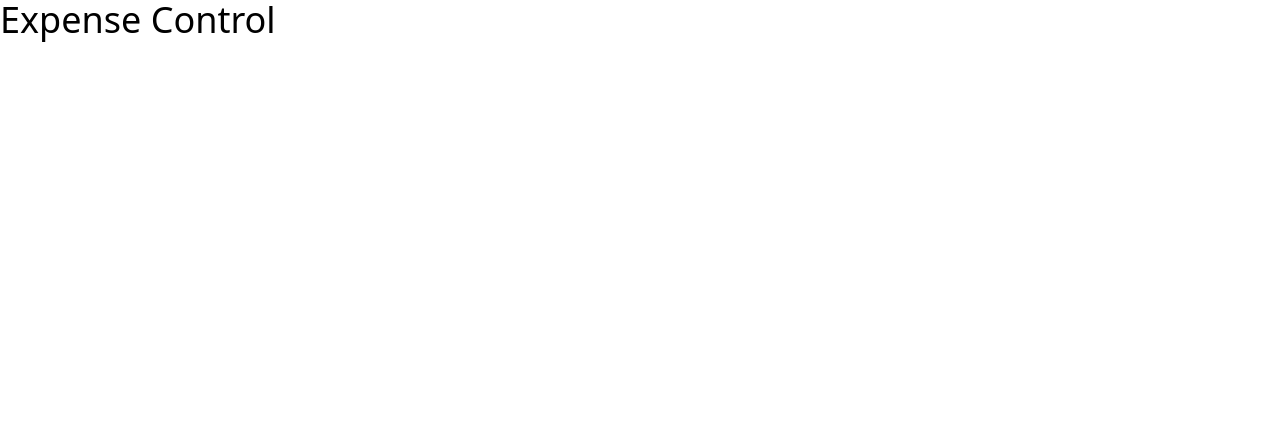
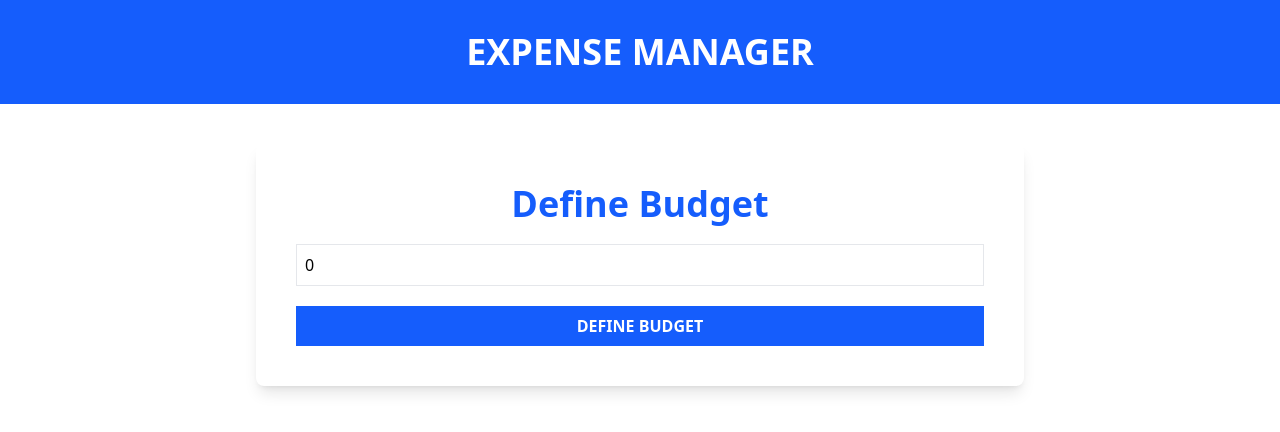
Before and after one commit to GilpiDv/expense-control, a React (Vite) app: page / in a window 1280 px wide. Shown: the top 432 px of the page. Built offline with nearby package versions, Linux system fonts and the light colour scheme.

Commit message:
create basic form

```diff
--- a/src/App.tsx
+++ b/src/App.tsx
@@ -1,10 +1,22 @@
+import BudgetForm from "./components/BudgetForm"
+
 function App() {
 
-  return (
-    <>
-      <h1 className="text-4xl">Expense Control</h1>
-    </>
-  )
+    return (
+        <>
+            <header className="bg-blue-600 py-8 max-h72">
+                <h1 className="uppercase text-center font-black text-4xl text-white">
+                    Expense Manager
+                </h1>
+            </header>
+
+            <div className="max-w-3xl mx-auto bg-white shadow-lg rounded-lg mt-10 p-10">
+                <BudgetForm
+
+                />
+            </div>
+        </>
+    )
 }
 
 export default App
--- /dev/null
+++ b/src/components/BudgetForm.tsx
@@ -0,0 +1,38 @@
+import { useState, useSyncExternalStore, type ChangeEvent } from 'react'
+
+export default function BudgetForm() {
+
+    const [budget, setBudget] = useState(0);
+
+    const handleChange = (e: ChangeEvent<HTMLInputElement>) => {
+        setBudget(Number(e.target.value));
+    }
+
+    return (
+        <form className="space-y-5">
+            <div className='flex flex-col space-y-5'>
+                <label htmlFor="budget" className='text-4xl text-blue-600 font-bold text-center'>
+                    Define Budget
+                </label>
+                <input
+                    type="text"
+                    className='w-full bg-white border border-gray-200 p-2'
+                    placeholder='Define your budget'
+                    name='budget'
+                    value={budget}
+                    onChange={(e) => {
+                        const value = e.target.value;
+                        if (/^\d*$/.test(value)) {
+                            handleChange(e); // Only update if it's a valid number
+                        }
+                    }}
+                />
+            </div>
+            <input
+                type="submit"
+                value="Define Budget"
+                className='bg-blue-600 hover:bg-blue-700 cursor-pointer w-full p-2 text-white font-black uppercase'
+            />
+        </form>
+    )
+}
```
